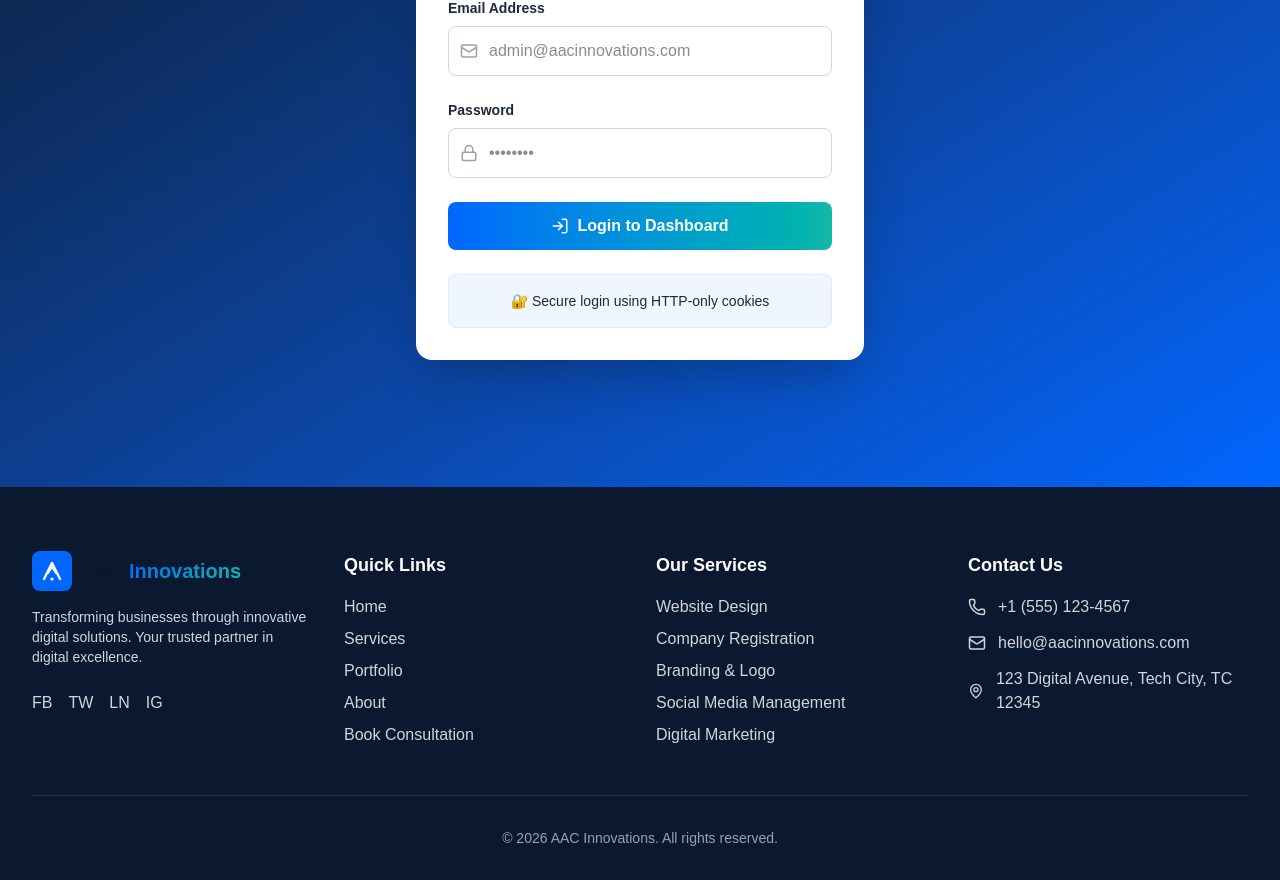
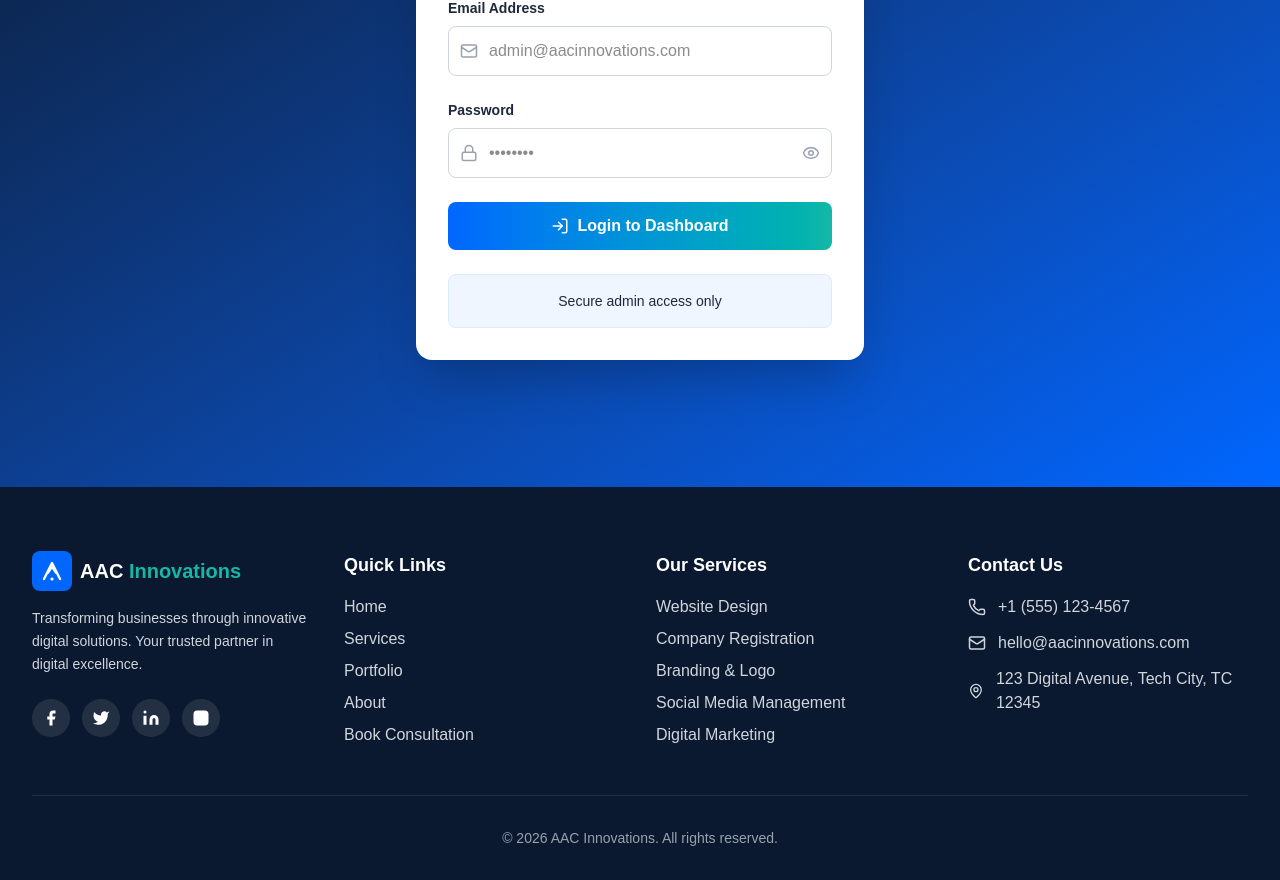
Before and after one commit to EmAiCee/aac-innovation, a Next.js app: page /admin/login in a window 1280 px wide. Shown: the part 313-1193 px from the top of the page. Built offline with nearby package versions, Linux system fonts and the light colour scheme.

Commit message:
little updates to the system has been made for a better version

```diff
--- a/app/admin/login/page.tsx
+++ b/app/admin/login/page.tsx
@@ -1,7 +1,7 @@
 'use client';
 
 import { useState } from 'react';
-import { Mail, Lock, LogIn } from 'lucide-react';
+import { Mail, Lock, LogIn, Eye, EyeOff } from 'lucide-react';
 import toast from 'react-hot-toast';
 import Logo from '@/components/shared/Logo';
 
@@ -9,6 +9,7 @@ export default function AdminLoginPage() {
   const [email, setEmail] = useState('');
   const [password, setPassword] = useState('');
   const [loading, setLoading] = useState(false);
+  const [showPassword, setShowPassword] = useState(false);
 
   const handleSubmit = async (e: React.FormEvent) => {
     e.preventDefault();
@@ -27,7 +28,6 @@ export default function AdminLoginPage() {
 
       if (data.success) {
         toast.success('Login successful!');
-        // Use window.location.href instead of router.push
         window.location.href = '/admin';
       } else {
         toast.error(data.error || 'Invalid credentials');
@@ -75,13 +75,20 @@ export default function AdminLoginPage() {
             <div className="relative">
               <Lock className="absolute left-3 top-1/2 -translate-y-1/2 text-gray-400" size={18} />
               <input
-                type="password"
+                type={showPassword ? 'text' : 'password'}
                 required
                 value={password}
                 onChange={(e) => setPassword(e.target.value)}
-                className="w-full pl-10 pr-4 py-3 border border-gray-300 rounded-lg focus:outline-none focus:ring-2 focus:ring-primary-blue"
+                className="w-full pl-10 pr-12 py-3 border border-gray-300 rounded-lg focus:outline-none focus:ring-2 focus:ring-primary-blue"
                 placeholder="••••••••"
               />
+              <button
+                type="button"
+                onClick={() => setShowPassword(!showPassword)}
+                className="absolute right-3 top-1/2 -translate-y-1/2 text-gray-400 hover:text-gray-600 transition"
+              >
+                {showPassword ? <EyeOff size={18} /> : <Eye size={18} />}
+              </button>
             </div>
           </div>
 
@@ -101,7 +108,7 @@ export default function AdminLoginPage() {
 
         <div className="mt-6 p-4 bg-blue-50 rounded-lg border border-blue-100">
           <p className="text-sm text-center text-text-dark">
-            🔐 Secure login using HTTP-only cookies
+            Secure admin access only
           </p>
         </div>
       </div>
--- a/components/home/Hero.tsx
+++ b/components/home/Hero.tsx
@@ -5,6 +5,14 @@ import Link from 'next/link';
 import { ArrowRight, Play, CheckCircle, Briefcase, Star, Users, Headphones } from 'lucide-react';
 
 export default function Hero() {
+  const handleExploreServices = (e: React.MouseEvent<HTMLAnchorElement>) => {
+    e.preventDefault();
+    const servicesSection = document.getElementById('services');
+    if (servicesSection) {
+      servicesSection.scrollIntoView({ behavior: 'smooth' });
+    }
+  };
+
   return (
     <section className="relative min-h-screen flex items-center overflow-hidden bg-gradient-to-br from-primary-navy via-primary-navy to-primary-blue">
       {/* Animated Background Elements */}
@@ -48,6 +56,7 @@ export default function Hero() {
               </Link>
               <Link
                 href="#services"
+                onClick={handleExploreServices}
                 className="border-2 border-white/30 text-white px-8 py-3.5 rounded-full font-semibold hover:bg-white/10 transition-all inline-flex items-center justify-center gap-2"
               >
                 <Play size={18} />
--- a/components/layout/Footer.tsx
+++ b/components/layout/Footer.tsx
@@ -1,3 +1,5 @@
+'use client';
+
 import Link from 'next/link';
 import { Mail, Phone, MapPin } from 'lucide-react';
 import Logo from '../shared/Logo';
@@ -19,40 +21,124 @@ const services = [
 ];
 
 export default function Footer() {
+  const handleServicesClick = (e: React.MouseEvent<HTMLAnchorElement>) => {
+    e.preventDefault();
+    const servicesSection = document.getElementById('services');
+    if (servicesSection) {
+      servicesSection.scrollIntoView({ behavior: 'smooth' });
+    }
+  };
+
   return (
     <footer className="bg-[#0A192F] text-white pt-16 pb-8">
       <div className="container-custom">
         <div className="grid grid-cols-1 md:grid-cols-2 lg:grid-cols-4 gap-8 mb-12">
           {/* Company Info */}
           <div>
-            <Logo variant="light" />
-            <p className="mt-4 text-gray-300 text-sm">
+            {/* Custom logo for footer (white text) */}
+            <div className="flex items-center gap-2">
+              <svg
+                width="40"
+                height="40"
+                viewBox="0 0 100 100"
+                fill="none"
+                xmlns="http://www.w3.org/2000/svg"
+              >
+                <rect width="100" height="100" rx="20" fill="url(#footerGradient)" />
+                <path
+                  d="M30 70L50 30L70 70"
+                  stroke="white"
+                  strokeWidth="6"
+                  strokeLinecap="round"
+                  strokeLinejoin="round"
+                  fill="none"
+                />
+                <path
+                  d="M40 55L50 40L60 55"
+                  stroke="white"
+                  strokeWidth="5"
+                  strokeLinecap="round"
+                  strokeLinejoin="round"
+                  fill="none"
+                />
+                <circle cx="50" cy="70" r="4" fill="white" />
+                <defs>
+                  <linearGradient id="footerGradient" x1="0" y1="0" x2="100" y2="100">
+                    <stop offset="0%" stopColor="#0066FF" />
+                    <stop offset="100%" stopColor="#14B8A6" />
+                  </linearGradient>
+                </defs>
+              </svg>
+              <div className="font-bold text-xl text-white">
+                AAC <span className="text-[#14B8A6]">Innovations</span>
+              </div>
+            </div>
+            <p className="mt-4 text-gray-300 text-sm leading-relaxed">
               Transforming businesses through innovative digital solutions. Your trusted partner in digital excellence.
             </p>
-            <div className="flex space-x-4 mt-6">
-              {/* Simple text links instead of icons */}
-              <a href="https://facebook.com" target="_blank" rel="noopener noreferrer" className="text-gray-300 hover:text-[#14B8A6] transition-colors">
-                FB
+            <div className="flex space-x-3 mt-6">
+              <a
+                href="https://facebook.com"
+                target="_blank"
+                rel="noopener noreferrer"
+                className="bg-white/10 p-2.5 rounded-full transition-all duration-300 hover:bg-[#1877f2] hover:scale-110"
+                aria-label="Facebook"
+              >
+                <svg xmlns="http://www.w3.org/2000/svg" width="18" height="18" viewBox="0 0 24 24" fill="white" stroke="none">
+                  <path d="M18 2h-3a5 5 0 0 0-5 5v3H7v4h3v8h4v-8h3l1-4h-4V7a1 1 0 0 1 1-1h3z"/>
+                </svg>
               </a>
-              <a href="https://twitter.com" target="_blank" rel="noopener noreferrer" className="text-gray-300 hover:text-[#14B8A6] transition-colors">
-                TW
+              <a
+                href="https://twitter.com"
+                target="_blank"
+                rel="noopener noreferrer"
+                className="bg-white/10 p-2.5 rounded-full transition-all duration-300 hover:bg-[#1da1f2] hover:scale-110"
+                aria-label="Twitter"
+              >
+                <svg xmlns="http://www.w3.org/2000/svg" width="18" height="18" viewBox="0 0 24 24" fill="white" stroke="none">
+                  <path d="M23 3a10.9 10.9 0 0 1-3.14 1.53 4.48 4.48 0 0 0-7.86 3v1A10.66 10.66 0 0 1 3 4s-4 9 5 13a11.64 11.64 0 0 1-7 2c9 5 20 0 20-11.5a4.5 4.5 0 0 0-.08-.83A7.72 7.72 0 0 0 23 3z"/>
+                </svg>
               </a>
-              <a href="https://linkedin.com" target="_blank" rel="noopener noreferrer" className="text-gray-300 hover:text-[#14B8A6] transition-colors">
-                LN
+              <a
+                href="https://linkedin.com"
+                target="_blank"
+                rel="noopener noreferrer"
+                className="bg-white/10 p-2.5 rounded-full transition-all duration-300 hover:bg-[#0077b5] hover:scale-110"
+                aria-label="LinkedIn"
+              >
+                <svg xmlns="http://www.w3.org/2000/svg" width="18" height="18" viewBox="0 0 24 24" fill="white" stroke="none">
+                  <path d="M16 8a6 6 0 0 1 6 6v7h-4v-7a2 2 0 0 0-2-2 2 2 0 0 0-2 2v7h-4v-7a6 6 0 0 1 6-6z"/>
+                  <rect x="2" y="9" width="4" height="12"/>
+                  <circle cx="4" cy="4" r="2"/>
+                </svg>
               </a>
-              <a href="https://instagram.com" target="_blank" rel="noopener noreferrer" className="text-gray-300 hover:text-[#14B8A6] transition-colors">
-                IG
+              <a
+                href="https://instagram.com"
+                target="_blank"
+                rel="noopener noreferrer"
+                className="bg-white/10 p-2.5 rounded-full transition-all duration-300 hover:bg-[#e4405f] hover:scale-110"
+                aria-label="Instagram"
+              >
+                <svg xmlns="http://www.w3.org/2000/svg" width="18" height="18" viewBox="0 0 24 24" fill="white" stroke="none">
+                  <rect x="2" y="2" width="20" height="20" rx="5" ry="5"/>
+                  <path d="M16 11.37A4 4 0 1 1 12.63 8 4 4 0 0 1 16 11.37z"/>
+                  <line x1="17.5" y1="6.5" x2="17.51" y2="6.5"/>
+                </svg>
               </a>
             </div>
           </div>
 
           {/* Quick Links */}
           <div>
-            <h3 className="text-lg font-semibold mb-4">Quick Links</h3>
+            <h3 className="text-lg font-semibold mb-4 text-white">Quick Links</h3>
             <ul className="space-y-2">
               {quickLinks.map((link) => (
                 <li key={link.href}>
-                  <Link href={link.href} className="text-gray-300 hover:text-[#14B8A6] transition-colors">
+                  <Link
+                    href={link.href}
+                    onClick={link.href === '/#services' ? handleServicesClick : undefined}
+                    className="text-gray-300 hover:text-[#14B8A6] transition-colors duration-300"
+                  >
                     {link.label}
                   </Link>
                 </li>
@@ -62,11 +148,15 @@ export default function Footer() {
 
           {/* Services */}
           <div>
-            <h3 className="text-lg font-semibold mb-4">Our Services</h3>
+            <h3 className="text-lg font-semibold mb-4 text-white">Our Services</h3>
             <ul className="space-y-2">
               {services.map((service) => (
                 <li key={service}>
-                  <Link href="/#services" className="text-gray-300 hover:text-[#14B8A6] transition-colors">
+                  <Link
+                    href="/#services"
+                    onClick={handleServicesClick}
+                    className="text-gray-300 hover:text-[#14B8A6] transition-colors duration-300"
+                  >
                     {service}
                   </Link>
                 </li>
@@ -76,17 +166,17 @@ export default function Footer() {
 
           {/* Contact Info */}
           <div>
-            <h3 className="text-lg font-semibold mb-4">Contact Us</h3>
+            <h3 className="text-lg font-semibold mb-4 text-white">Contact Us</h3>
             <div className="space-y-3">
-              <div className="flex items-center gap-3 text-gray-300">
+              <div className="flex items-center gap-3 text-gray-300 hover:text-[#14B8A6] transition-colors">
                 <Phone size={18} />
                 <span>+1 (555) 123-4567</span>
               </div>
-              <div className="flex items-center gap-3 text-gray-300">
+              <div className="flex items-center gap-3 text-gray-300 hover:text-[#14B8A6] transition-colors">
                 <Mail size={18} />
                 <span>hello@aacinnovations.com</span>
               </div>
-              <div className="flex items-center gap-3 text-gray-300">
+              <div className="flex items-center gap-3 text-gray-300 hover:text-[#14B8A6] transition-colors">
                 <MapPin size={18} />
                 <span>123 Digital Avenue, Tech City, TC 12345</span>
               </div>
```
Also changed, not shown: components/home/ServicesSection.tsx (+7 -10 lines), components/layout/Navbar.tsx (+35 -7 lines).
